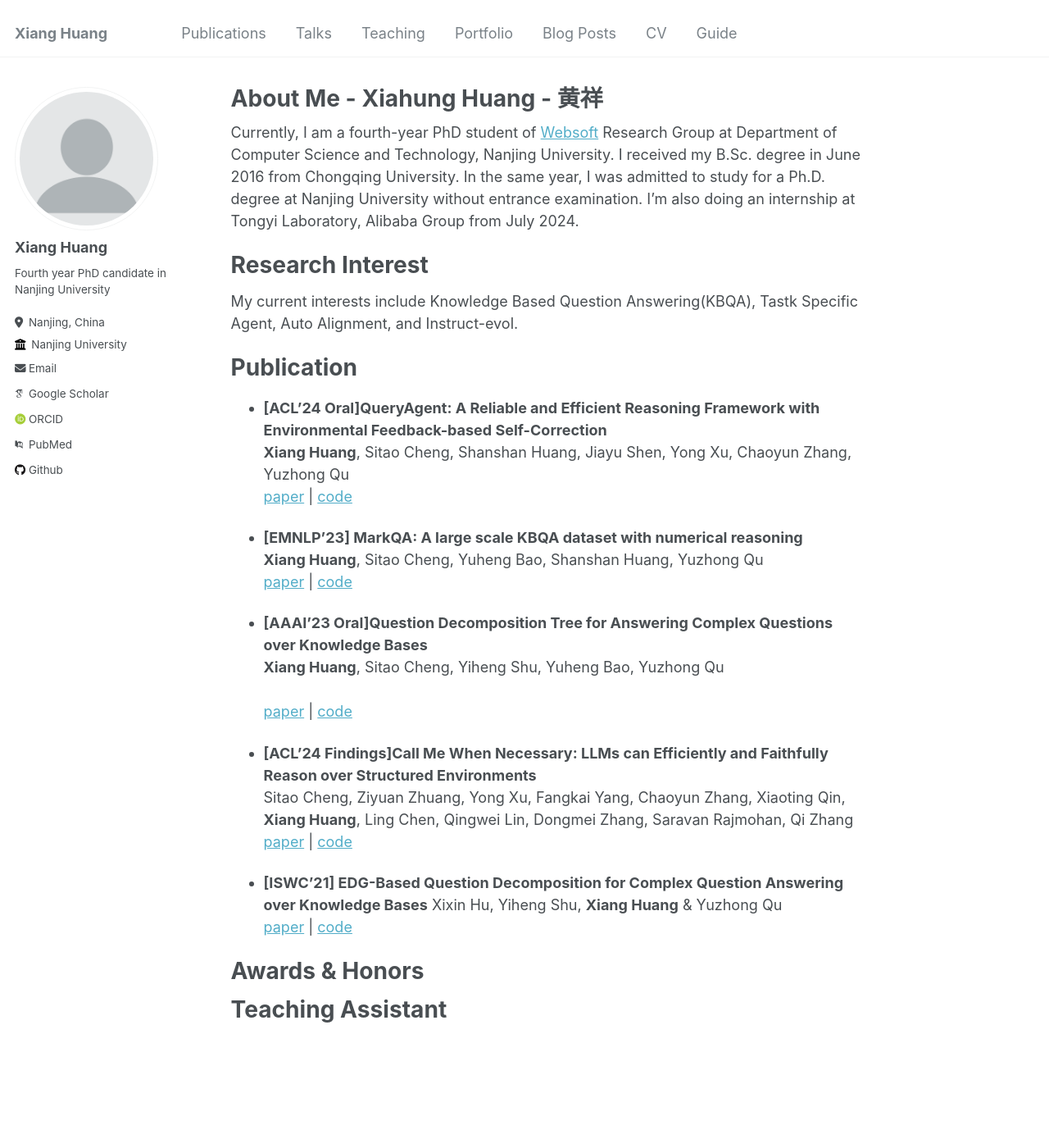
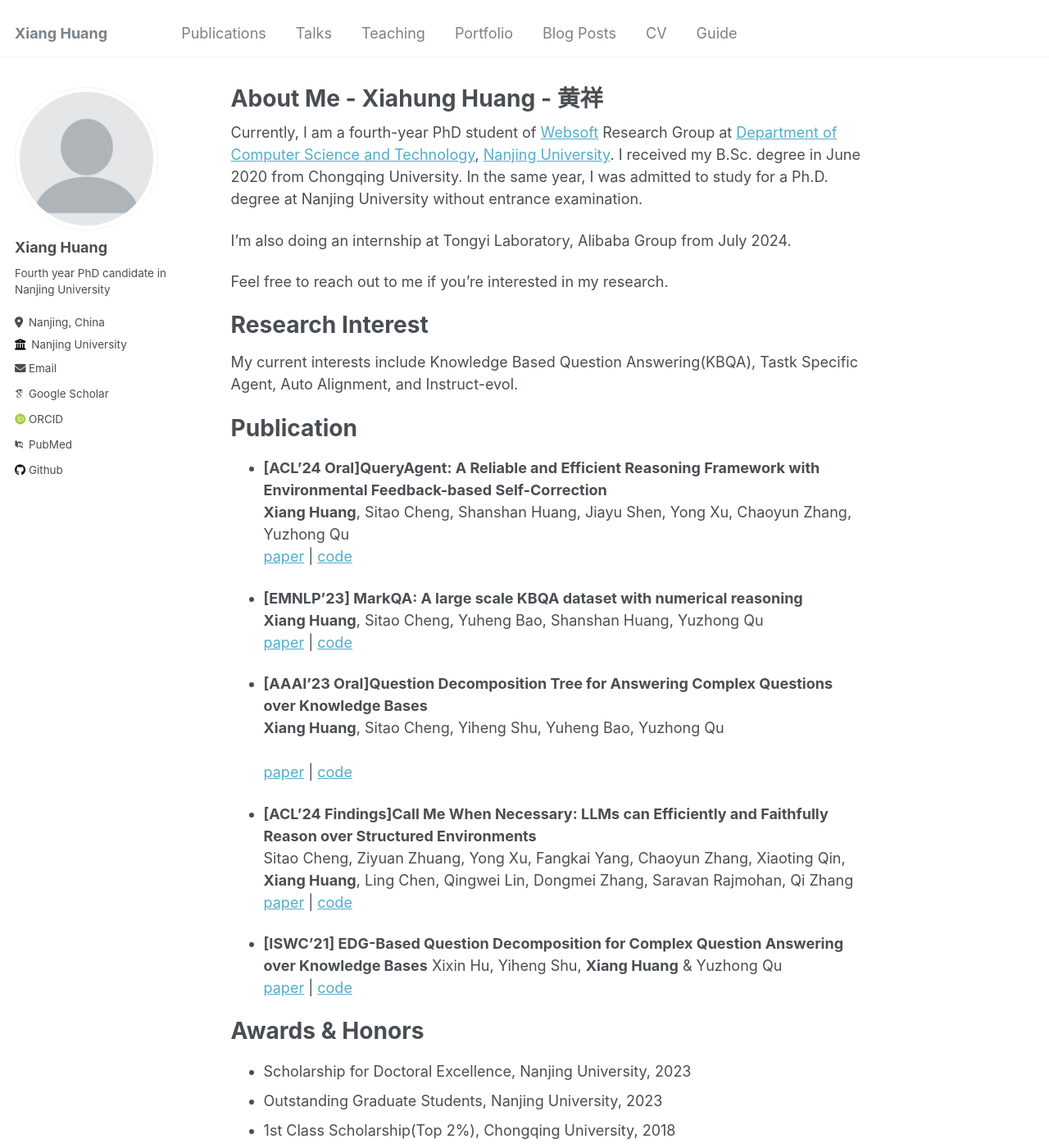
Before and after one commit to cdhx/cdhx.github.io, a Jekyll site: the page built from _pages/about.md, in a window 1280 px wide and 1400 px high. Shown: the whole window at 82% size. Built offline with Jekyll 4.4.1, drawn with Linux system fonts in a browser that asks for light colours; some web fonts are replaced; some of the changed text lies outside the part shown.

Commit message:
Update about.md

```diff
--- a/_pages/about.md
+++ b/_pages/about.md
@@ -7,9 +7,13 @@ redirect_from:
   - /about.html
 ---
 
-Currently, I am a fourth-year PhD student of [Websoft](http://ws.nju.edu.cn/wiki/Wiki.jsp?page=%E4%B8%87%E7%BB%B4%E7%BD%91%E8%BD%AF%E4%BB%B6%E7%A0%94%E7%A9%B6%E7%BB%84) Research Group at Department of Computer Science and Technology, Nanjing University. I received my B.Sc. degree in June 2016 from Chongqing University.
+Currently, I am a fourth-year PhD student of [Websoft](http://ws.nju.edu.cn/wiki/Wiki.jsp?page=%E4%B8%87%E7%BB%B4%E7%BD%91%E8%BD%AF%E4%BB%B6%E7%A0%94%E7%A9%B6%E7%BB%84) Research Group at [Department of Computer Science and Technology](http://cs.nju.edu.cn/), [Nanjing University](https://www.nju.edu.cn/).
+I received my B.Sc. degree in June 2020 from Chongqing University.
 In the same year, I was admitted to study for a Ph.D. degree at Nanjing University without entrance examination.
+
 I'm also doing an internship at Tongyi Laboratory, Alibaba Group from July 2024.
+
+Feel free to reach out to me if you’re interested in my research.
 
 Research Interest
 ===
@@ -41,6 +45,13 @@ Xixin Hu, Yiheng Shu, **Xiang Huang** & Yuzhong Qu <br/>
 
 Awards & Honors
 ===
+- Scholarship for Doctoral Excellence, Nanjing University, 2023
+- Outstanding Graduate Students, Nanjing University, 2023
+- 1st Class Scholarship(Top 2%), Chongqing University, 2018
+- National Inspiration Scholarship, Chongqing University, 2018
+- Advanced Individuals in Innovation and Entrepreneurship (Top 10 in university), Chongqing University, 2018
+- Student Research Training Program Excellent Completion(Top 2 in college), Chongqing University, 2018
 
 Teaching Assistant
 ===
+Discrete Mathematics (2021-2024)
```
